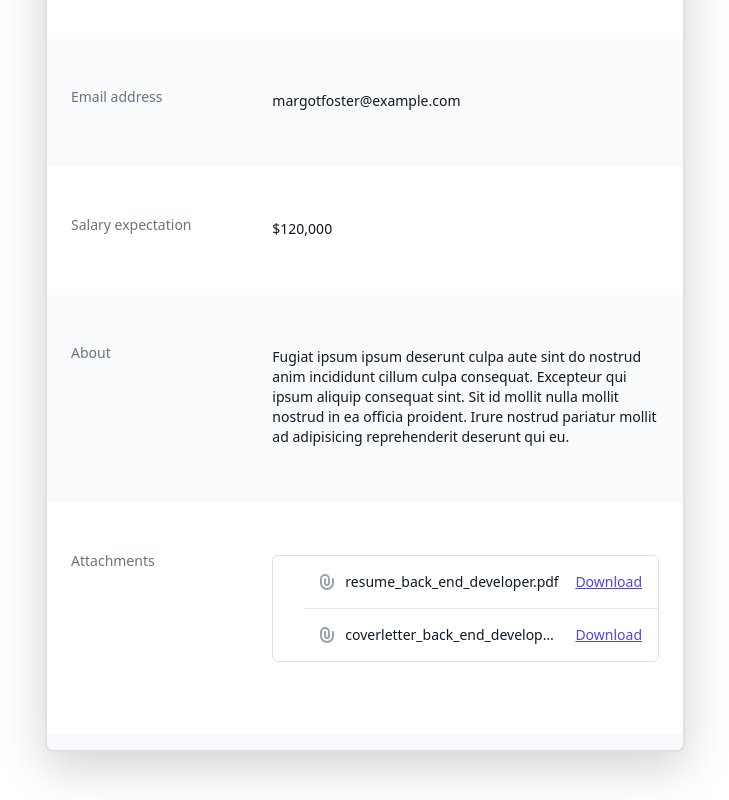
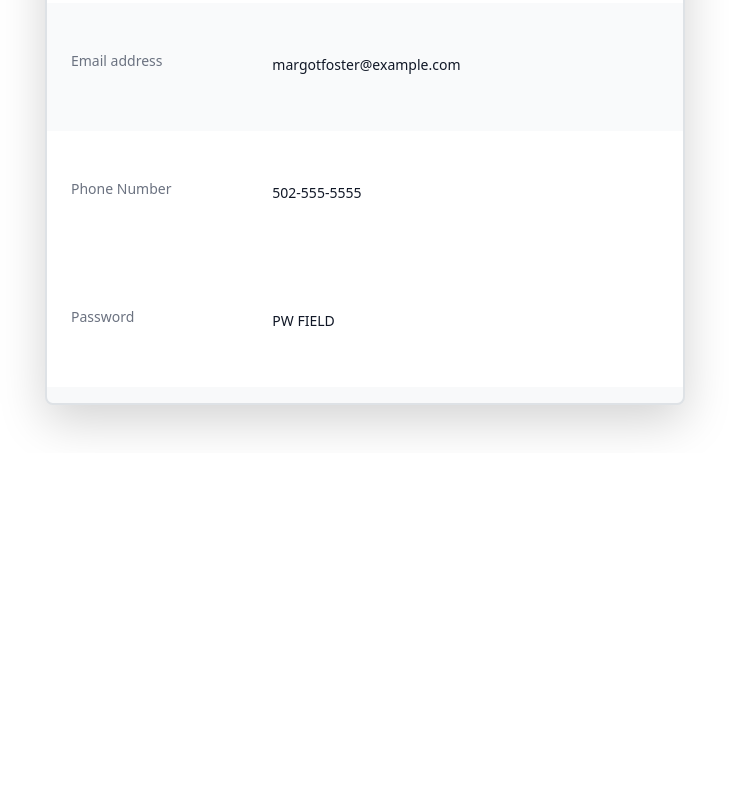
Before and after one commit to EpsteinRoss-FS/Epstein_Ross_PRW3, a React (Create React App) app: page / in a window 1280 px wide. Shown: the part 456-1256 px from the top of the page, without its empty margins (275-1004 px from the left). After the commit the page ends 909 px from the top, so only its background shows below. Built offline with nearby package versions, Linux system fonts and the light colour scheme.

Commit message:
reworked profile data

```diff
--- a/src/components/Profile.js
+++ b/src/components/Profile.js
@@ -7,8 +7,8 @@ export default function Profile() {
 
         <div className="mt-2 mb-5 m-auto w-50 bg-light shadow-lg border-2 border overflow-hidden sm:rounded-lg">
             <div className="px-4 py-5 sm:px-6">
-                <h3 className="text-lg leading-6 font-medium text-gray-900">Applicant Information</h3>
-                <p className="mt-1 max-w-2xl text-sm text-gray-500">Personal details and application.</p>
+                <h3 className="text-lg leading-6 font-medium text-gray-900">Username's Profile </h3>
+                {/*<p className="mt-1 max-w-2xl text-sm text-gray-500">Personal details and application.</p>*/}
             </div>
             <div className="border-t border-gray-200">
                 <dl>
@@ -25,45 +25,12 @@ export default function Profile() {
                         <dd className="mt-1 text-sm text-gray-900 sm:mt-0 sm:col-span-2">margotfoster@example.com</dd>
                     </div>
                     <div className="bg-white px-4 py-5 sm:grid sm:grid-cols-3 sm:gap-4 sm:px-6">
-                        <dt className="text-sm font-medium text-gray-500">Salary expectation</dt>
-                        <dd className="mt-1 text-sm text-gray-900 sm:mt-0 sm:col-span-2">$120,000</dd>
-                    </div>
-                    <div className="bg-gray-50 px-4 py-5 sm:grid sm:grid-cols-3 sm:gap-4 sm:px-6">
-                        <dt className="text-sm font-medium text-gray-500">About</dt>
-                        <dd className="mt-1 text-sm text-gray-900 sm:mt-0 sm:col-span-2">
-                            Fugiat ipsum ipsum deserunt culpa aute sint do nostrud anim incididunt cillum culpa consequat. Excepteur
-                            qui ipsum aliquip consequat sint. Sit id mollit nulla mollit nostrud in ea officia proident. Irure nostrud
-                            pariatur mollit ad adipisicing reprehenderit deserunt qui eu.
-                        </dd>
+                        <dt className="text-sm font-medium text-gray-500">Phone Number</dt>
+                        <dd className="mt-1 text-sm text-gray-900 sm:mt-0 sm:col-span-2">502-555-5555</dd>
                     </div>
                     <div className="bg-white px-4 py-5 sm:grid sm:grid-cols-3 sm:gap-4 sm:px-6">
-                        <dt className="text-sm font-medium text-gray-500">Attachments</dt>
-                        <dd className="mt-1 text-sm text-gray-900 sm:mt-0 sm:col-span-2">
-                            <ul role="list" className="border border-gray-200 rounded-md divide-y divide-gray-200">
-                                <li className="pl-3 pr-4 py-3 flex items-center justify-between text-sm">
-                                    <div className="w-0 flex-1 flex items-center">
-                                        <PaperClipIcon className="flex-shrink-0 h-5 w-5 text-gray-400" aria-hidden="true" />
-                                        <span className="ml-2 flex-1 w-0 truncate">resume_back_end_developer.pdf</span>
-                                    </div>
-                                    <div className="ml-4 flex-shrink-0">
-                                        <a href="#" className="font-medium text-indigo-600 hover:text-indigo-500">
-                                            Download
-                                        </a>
-                                    </div>
-                                </li>
-                                <li className="pl-3 pr-4 py-3 flex items-center justify-between text-sm">
-                                    <div className="w-0 flex-1 flex items-center">
-                                        <PaperClipIcon className="flex-shrink-0 h-5 w-5 text-gray-400" aria-hidden="true" />
-                                        <span className="ml-2 flex-1 w-0 truncate">coverletter_back_end_developer.pdf</span>
-                                    </div>
-                                    <div className="ml-4 flex-shrink-0">
-                                        <a href="#" className="font-medium text-indigo-600 hover:text-indigo-500">
-                                            Download
-                                        </a>
-                                    </div>
-                                </li>
-                            </ul>
-                        </dd>
+                        <dt className="text-sm font-medium text-gray-500">Password</dt>
+                        <dd className="mt-1 text-sm text-gray-900 sm:mt-0 sm:col-span-2">PW FIELD</dd>
                     </div>
                 </dl>
             </div>
```
